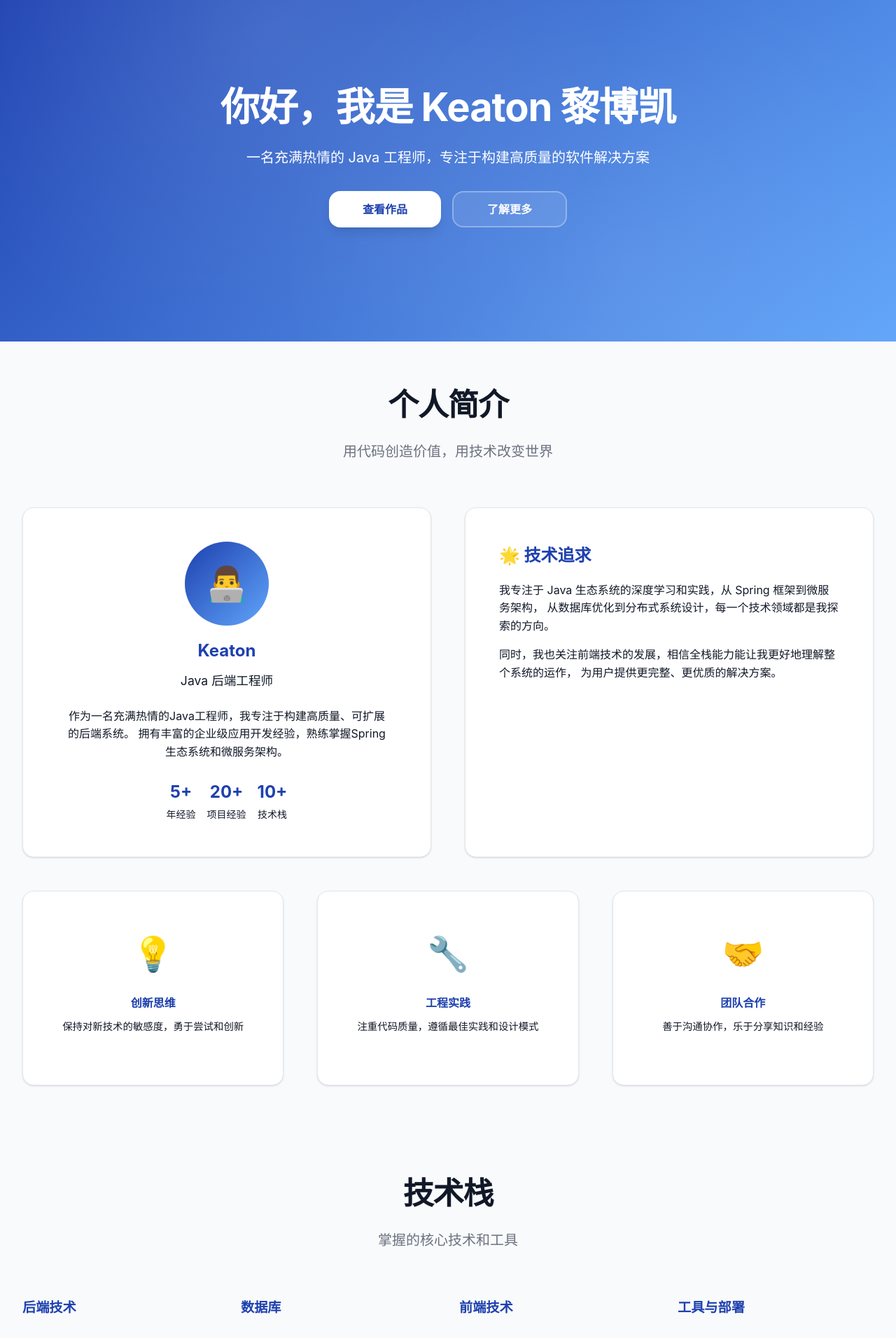
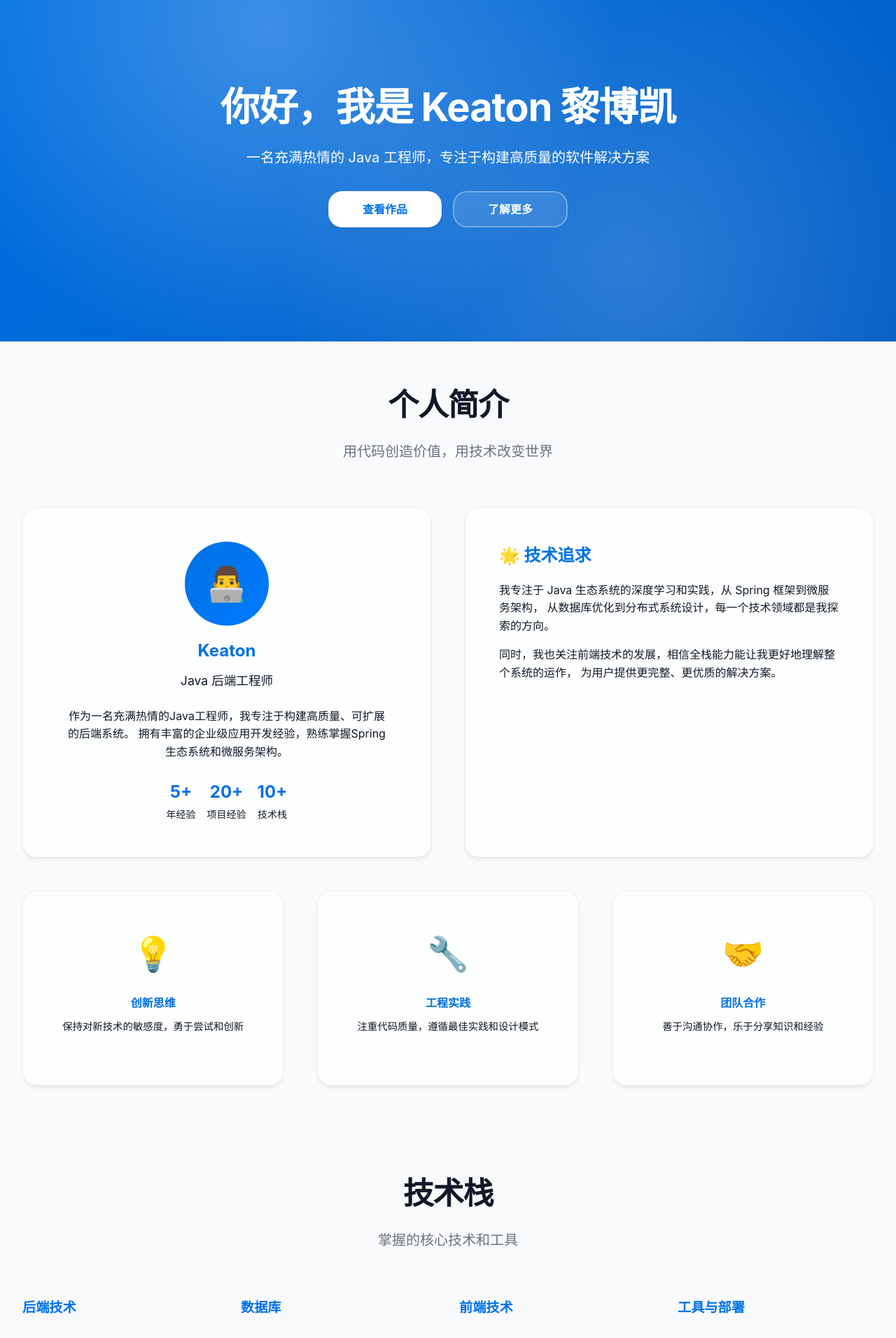
Before and after one commit to KeatonLi/keaton-intro-website, a Vue app: page / in a window 1280 px wide. Shown: the part 160-2072 px from the top of the page at 70% size. Built offline with nearby package versions, Linux system fonts and the light colour scheme; what markdown-it-container would draw is missing.

Commit message:
style(theme): 更新为macOS风格的设计系统
将颜色方案、阴影、圆角和组件样式调整为macOS风格
移除Inter字体使用系统默认字体
优化卡片和导航栏的毛玻璃效果
调整滚动条和选择文本的视觉样式

```diff
--- a/src/style.css
+++ b/src/style.css
@@ -2,29 +2,29 @@
 
 /* 全局样式 */
 :root {
-  /* 主色调 - 更现代的蓝色系 */
-  --primary-blue: #1e40af;
-  --light-blue: #3b82f6;
-  --dark-blue: #1e3a8a;
-  --accent-blue: #60a5fa;
-  --blue-50: #eff6ff;
-  --blue-100: #dbeafe;
-  --blue-500: #3b82f6;
-  --blue-600: #2563eb;
-  --blue-700: #1d4ed8;
-  --blue-900: #1e3a8a;
-
-  /* 中性色 - 更精致的灰色系 */
-  --gray-50: #f9fafb;
-  --gray-100: #f3f4f6;
-  --gray-200: #e5e7eb;
-  --gray-300: #d1d5db;
-  --gray-400: #9ca3af;
-  --gray-500: #6b7280;
-  --gray-600: #4b5563;
-  --gray-700: #374151;
-  --gray-800: #1f2937;
-  --gray-900: #111827;
+  /* 主色调 - macOS风格柔和蓝色系 */
+  --primary-blue: #0071e3;
+  --light-blue: #5ac8fa;
+  --dark-blue: #005cc5;
+  --accent-blue: #007aff;
+  --blue-50: #f0f7ff;
+  --blue-100: #e6f0ff;
+  --blue-500: #0071e3;
+  --blue-600: #0066cc;
+  --blue-700: #0052a3;
+  --blue-900: #003a75;
+
+  /* 中性色 - macOS风格灰色系 */
+  --gray-50: #f7f7f8;
+  --gray-100: #eeeff2;
+  --gray-200: #d2d2d7;
+  --gray-300: #aeaeaf;
+  --gray-400: #8e8e93;
+  --gray-500: #636366;
+  --gray-600: #3a3a3c;
+  --gray-700: #2c2c2e;
+  --gray-800: #1c1c1e;
+  --gray-900: #121212;
 
   /* 背景色 */
   --bg-primary: #ffffff;
@@ -40,20 +40,20 @@
   --text-muted: #9ca3af;
   --text-dark: #1f2937;
 
-  /* 阴影系统 */
-  --shadow-xs: 0 1px 2px 0 rgba(0, 0, 0, 0.05);
-  --shadow-sm: 0 1px 3px 0 rgba(0, 0, 0, 0.1), 0 1px 2px 0 rgba(0, 0, 0, 0.06);
-  --shadow-md: 0 4px 6px -1px rgba(0, 0, 0, 0.1), 0 2px 4px -1px rgba(0, 0, 0, 0.06);
-  --shadow-lg: 0 10px 15px -3px rgba(0, 0, 0, 0.1), 0 4px 6px -2px rgba(0, 0, 0, 0.05);
-  --shadow-xl: 0 20px 25px -5px rgba(0, 0, 0, 0.1), 0 10px 10px -5px rgba(0, 0, 0, 0.04);
-  --shadow-2xl: 0 25px 50px -12px rgba(0, 0, 0, 0.25);
-
-  /* 边框半径 */
-  --radius-sm: 0.375rem;
-  --radius-md: 0.5rem;
-  --radius-lg: 0.75rem;
-  --radius-xl: 1rem;
-  --radius-2xl: 1.5rem;
+  /* 阴影系统 - macOS风格柔和阴影 */
+  --shadow-xs: 0 1px 2px rgba(0, 0, 0, 0.05);
+  --shadow-sm: 0 1px 3px rgba(0, 0, 0, 0.08), 0 1px 2px rgba(0, 0, 0, 0.05);
+  --shadow-md: 0 4px 6px rgba(0, 0, 0, 0.05), 0 2px 4px rgba(0, 0, 0, 0.03);
+  --shadow-lg: 0 10px 15px rgba(0, 0, 0, 0.05), 0 4px 6px rgba(0, 0, 0, 0.03);
+  --shadow-xl: 0 20px 25px rgba(0, 0, 0, 0.05), 0 10px 10px rgba(0, 0, 0, 0.02);
+  --shadow-2xl: 0 25px 50px rgba(0, 0, 0, 0.08);
+
+  /* 边框半径 - macOS风格统一圆角 */
+  --radius-sm: 0.5rem;
+  --radius-md: 0.75rem;
+  --radius-lg: 1rem;
+  --radius-xl: 1.25rem;
+  --radius-2xl: 1.75rem;
 
   /* 间距系统 */
   --space-xs: 0.5rem;
@@ -82,7 +82,7 @@
 }
 
 body {
-  font-family: 'Inter', -apple-system, BlinkMacSystemFont, 'Segoe UI', 'Roboto', 'Oxygen', 'Ubuntu', 'Cantarell', 'Fira Sans', 'Droid Sans', 'Helvetica Neue', sans-serif;
+  font-family: -apple-system, BlinkMacSystemFont, 'Segoe UI', 'Roboto', 'Oxygen', 'Ubuntu', 'Cantarell', 'Fira Sans', 'Droid Sans', 'Helvetica Neue', sans-serif;
   line-height: 1.7;
   color: var(--text-primary);
   background: var(--bg-secondary);
@@ -107,16 +107,17 @@ body {
 
 /* 导航栏样式 */
 .navbar {
-  background: rgba(255, 255, 255, 0.95);
-  backdrop-filter: blur(20px);
-  -webkit-backdrop-filter: blur(20px);
-  border-bottom: 1px solid var(--gray-200);
+  background: rgba(255, 255, 255, 0.8);
+  backdrop-filter: blur(15px);
+  -webkit-backdrop-filter: blur(15px);
+  border-bottom: 1px solid rgba(0, 0, 0, 0.05);
   position: fixed;
   top: 0;
   left: 0;
   right: 0;
   z-index: 1000;
   transition: all var(--transition-normal);
+  box-shadow: var(--shadow-xs);
 }
 
 .nav-container {
@@ -284,13 +285,15 @@ body {
 .btn-primary {
   background: white;
   color: var(--primary-blue);
-  box-shadow: var(--shadow-lg);
+  box-shadow: var(--shadow-md);
+  border: 1px solid rgba(0, 0, 0, 0.08);
 }
 
 .btn-primary:hover {
   background: var(--gray-50);
-  transform: translateY(-3px);
-  box-shadow: var(--shadow-xl);
+  transform: translateY(-1px);
+  box-shadow: var(--shadow-lg);
+  border-color: rgba(0, 0, 0, 0.1);
 }
 
 .btn-outline {
@@ -340,11 +343,13 @@ body {
 
 /* 卡片样式 */
 .card {
-  background: var(--bg-primary);
+  background: rgba(255, 255, 255, 0.7);
+  backdrop-filter: blur(10px);
+  -webkit-backdrop-filter: blur(10px);
   border-radius: var(--radius-xl);
   padding: var(--space-2xl);
-  box-shadow: var(--shadow-sm);
-  border: 1px solid var(--gray-200);
+  box-shadow: var(--shadow-md);
+  border: 1px solid rgba(0, 0, 0, 0.05);
   transition: all var(--transition-normal);
   position: relative;
   overflow: hidden;
@@ -691,11 +696,13 @@ body {
 }
 
 .blog-card {
-  background: var(--bg-primary);
+  background: rgba(255, 255, 255, 0.7);
+  backdrop-filter: blur(10px);
+  -webkit-backdrop-filter: blur(10px);
   border-radius: var(--radius-xl);
   padding: var(--space-2xl);
-  box-shadow: var(--shadow-sm);
-  border: 1px solid var(--gray-200);
+  box-shadow: var(--shadow-md);
+  border: 1px solid rgba(0, 0, 0, 0.05);
   transition: all var(--transition-normal);
   cursor: pointer;
   position: relative;
@@ -1273,8 +1280,10 @@ body {
 .blog-content .custom-container {
   margin: 1.5rem 0;
   padding: 1rem 1.5rem;
-  border-radius: 6px;
-  border-left: 4px solid;
+  border-radius: var(--radius-lg);
+  border-left: none;
+  box-shadow: var(--shadow-sm);
+  border: 1px solid rgba(0, 0, 0, 0.05);
 }
 
 .blog-content .custom-container-title {
@@ -1579,18 +1588,18 @@ body {
 
 /* 滚动条样式 */
 ::-webkit-scrollbar {
-  width: 8px;
-  height: 8px;
+  width: 4px;
+  height: 4px;
 }
 
 ::-webkit-scrollbar-track {
-  background: var(--gray-100);
-  border-radius: var(--radius-md);
+  background: transparent;
+  border-radius: var(--radius-full);
 }
 
 ::-webkit-scrollbar-thumb {
   background: var(--gray-400);
-  border-radius: var(--radius-md);
+  border-radius: var(--radius-full);
   transition: background var(--transition-normal);
 }
 
@@ -1598,15 +1607,19 @@ body {
   background: var(--gray-500);
 }
 
+::-webkit-scrollbar-corner {
+  background: transparent;
+}
+
 /* 选择文本样式 */
 ::selection {
-  background: var(--blue-100);
-  color: var(--blue-900);
+  background: rgba(0, 113, 227, 0.2);
+  color: var(--primary-blue);
 }
 
 ::-moz-selection {
-  background: var(--blue-100);
-  color: var(--blue-900);
+  background: rgba(0, 113, 227, 0.2);
+  color: var(--primary-blue);
 }
 
 /* 焦点样式 */
@@ -1632,13 +1645,27 @@ body {
 
 /* 英雄区域 */
 .home-page .hero {
-  background: linear-gradient(135deg, var(--primary-blue) 0%, var(--accent-blue) 100%);
+  background: linear-gradient(135deg, var(--primary-blue) 0%, var(--dark-blue) 100%);
   color: white;
   padding: 6rem 0 4rem;
   text-align: center;
   min-height: 70vh;
   display: flex;
   align-items: center;
+  position: relative;
+  overflow: hidden;
+}
+
+.home-page .hero::after {
+  content: '';
+  position: absolute;
+  top: 0;
+  left: 0;
+  right: 0;
+  bottom: 0;
+  background: radial-gradient(circle at 30% 20%, rgba(255, 255, 255, 0.15) 0%, transparent 50%),
+              radial-gradient(circle at 70% 80%, rgba(255, 255, 255, 0.1) 0%, transparent 50%);
+  pointer-events: none;
 }
 
 .home-page .hero h1 {
```
